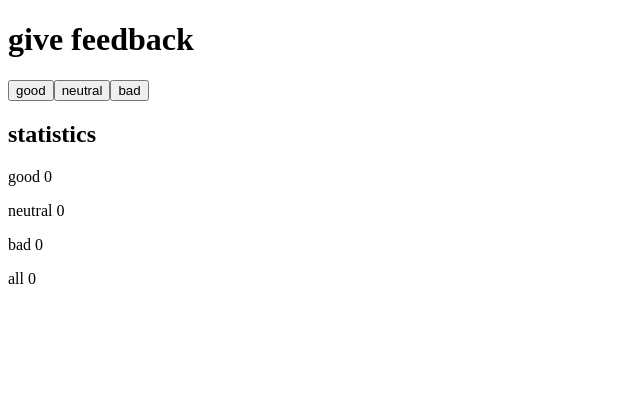
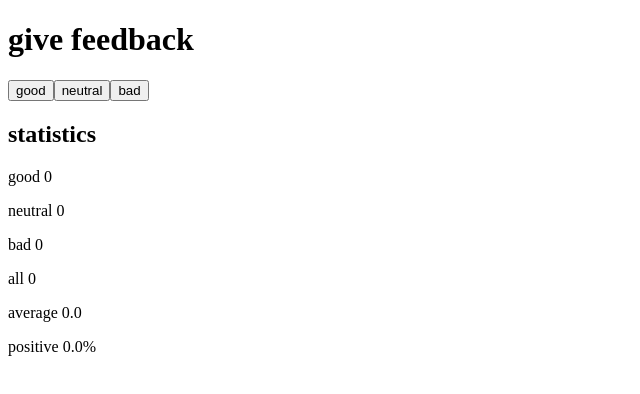
Before and after one commit to Ijtihed/fullstack-open, a React (Vite) app in the folder part1/part1-courseinfo/: page / in a window 1280 px wide. Shown: the top 394 px of the page, without its empty margins (0-640 px from the left). Built offline with nearby package versions, Linux system fonts and the light colour scheme.

Commit message:
Excercise 1.9

```diff
--- a/part1/part1-courseinfo/src/App.jsx
+++ b/part1/part1-courseinfo/src/App.jsx
@@ -6,6 +6,8 @@
   const [bad, setBad] = useState(0)
 
   const total = good + neutral + bad
+  const average = total === 0 ? 0 : (good - bad) / total
+  const positive = total === 0 ? 0 : (good / total) * 100
 
   return (
     <div>
@@ -19,6 +21,8 @@
       <p>neutral {neutral}</p>
       <p>bad {bad}</p>
       <p>all {total}</p>
+      <p>average {average.toFixed(1)}</p>
+      <p>positive {positive.toFixed(1)}%</p>
     </div>
   )
 }
```
